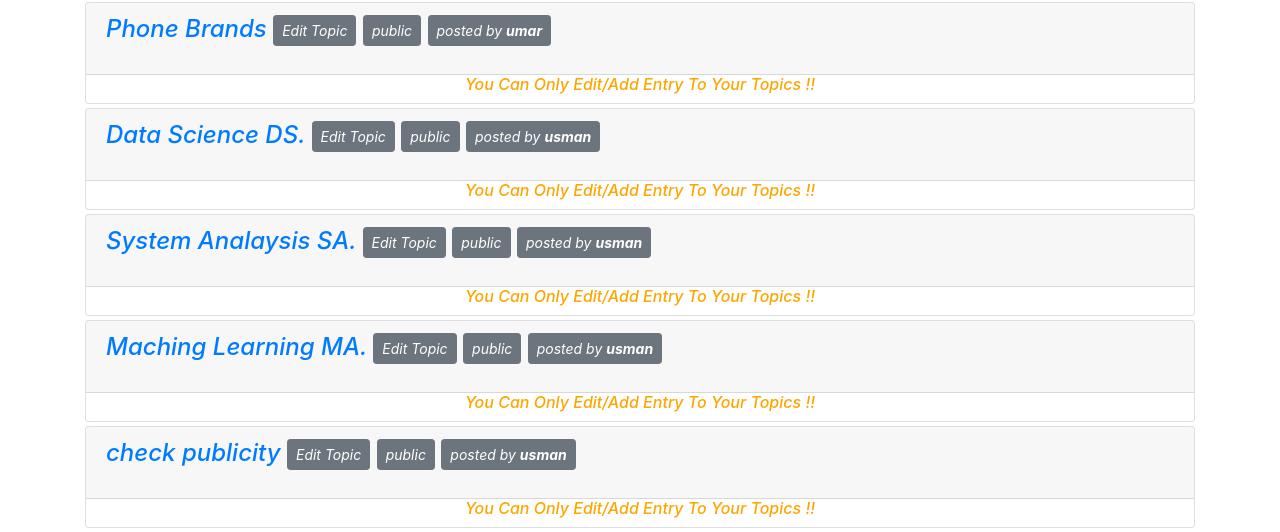
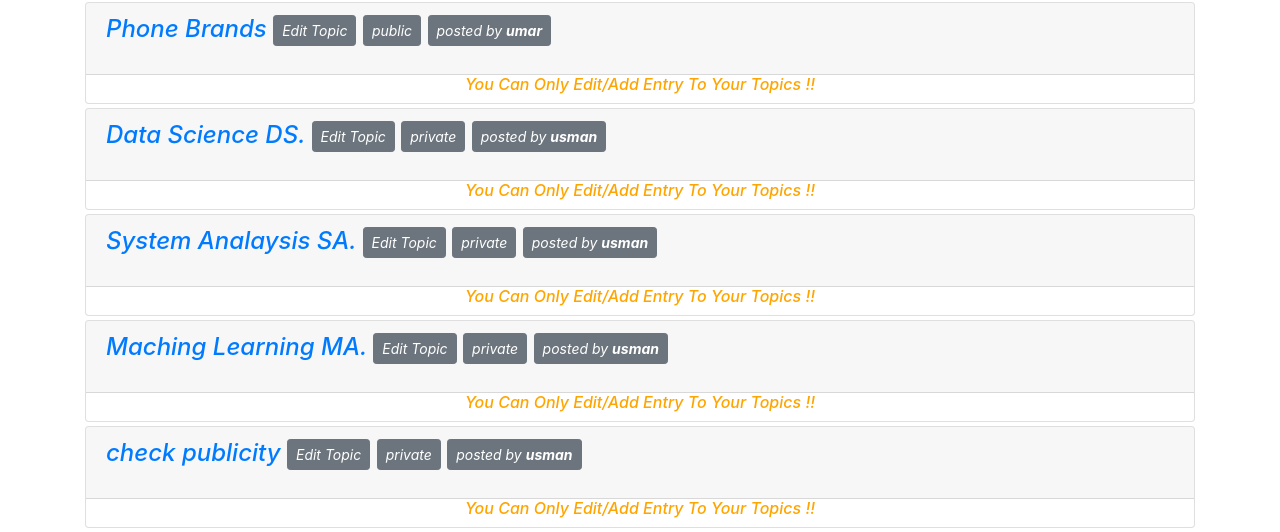
Before and after one commit to Usmanashir33/learning_log, a Django app: page /topics/ in a window 1280 px wide. Shown: the part 503-1035 px from the top of the page. Run offline with Django 4.2, Linux system fonts and the light colour scheme; a user stored in the database is signed in; data comes from the database, SQL or seed files in the repository; both versions use the stored data as it was after the commit; some libraries are stand-ins or nearby versions.

Commit message:
fixed unseed data

```diff
--- a/learning_logs/templates/learning_logs/topics.html
+++ b/learning_logs/templates/learning_logs/topics.html
@@ -10,7 +10,7 @@
 
         <a href="{% url 'learning_logs:topic' topic.id %}">{{topic}}</a>
         <small> <a class="btn btn-sm btn-secondary " href="{% url 'learning_logs:edit_topic' topic.id %}">Edit Topic </a></small>
-        <small class="btn btn-sm btn-secondary">{{topic.public}}</small>
+        <small class="btn btn-sm btn-secondary">{{topic.choice}}</small>
         <small class="btn btn-sm btn-secondary">posted by <b>{{topic.owner}}</b></small></p>
         <h6 align ='center' style="color:orange"><i>You Can Only Edit/Add Entry To Your Topics !!<i></h6>
       </div>
--- a/learning_logs/views.py
+++ b/learning_logs/views.py
@@ -13,7 +13,7 @@ def topics(request):
     """ show all the topics """
     topic_shown = []
     for  topic in Topic.objects.all() :
-        if topic.choice == "public" :
+        if topic.choice == "public" or topic.choice == "" :
             topic_shown.append(topic)
     topics=Topic.objects.filter(owner=request.user).order_by("date_added")
     for topic in topics :
```
Also changed, not shown: db.sqlite3.
